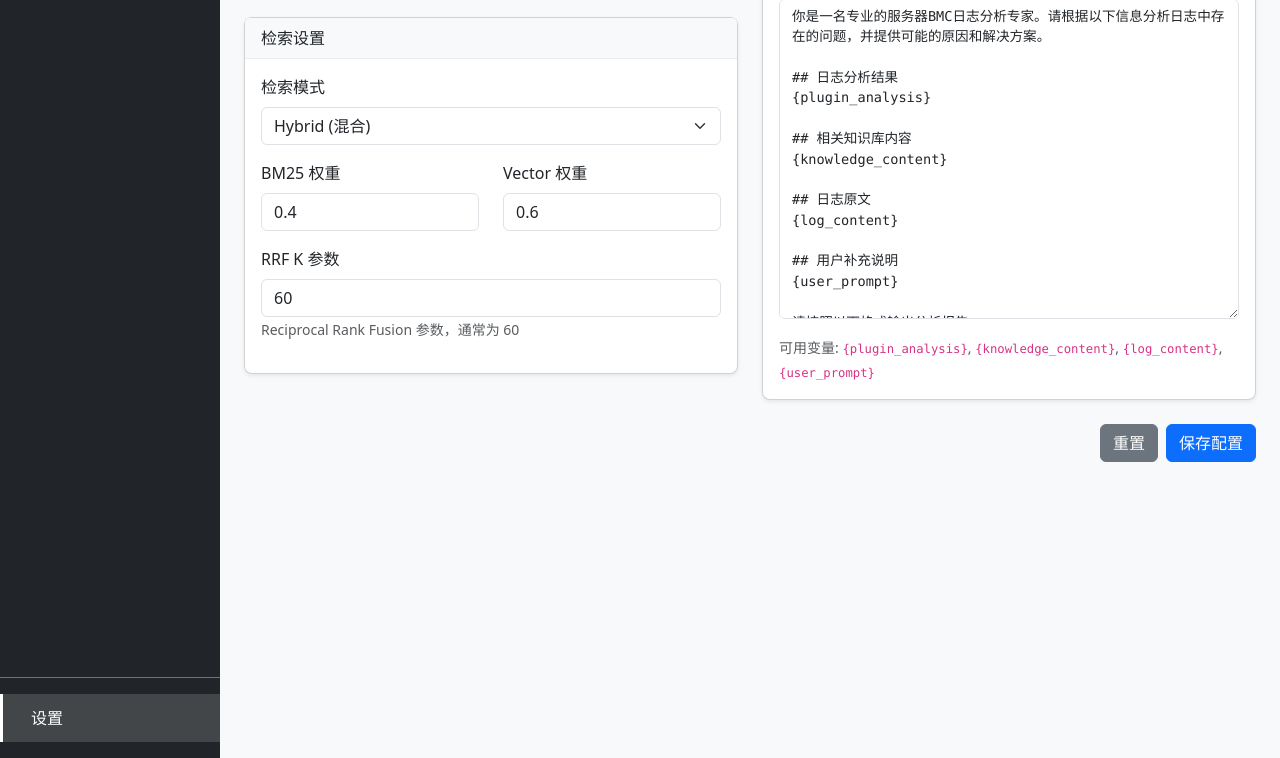
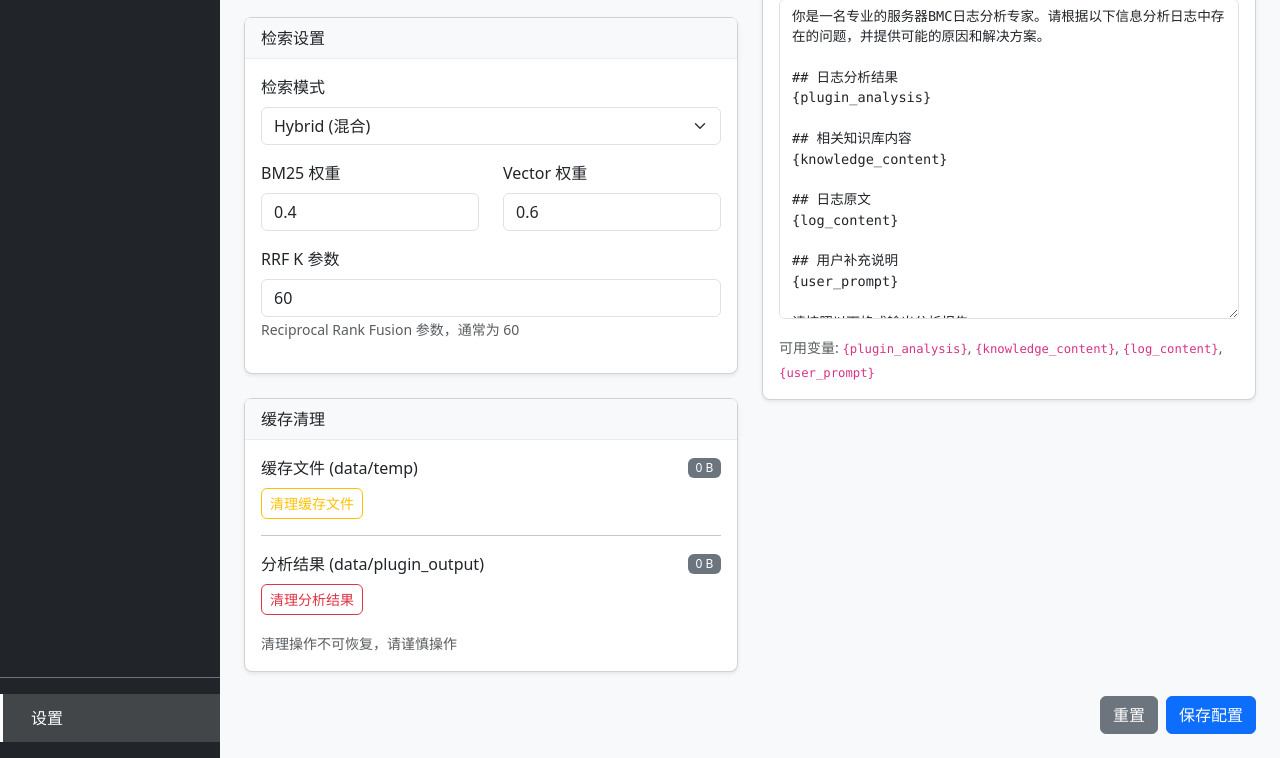
Before and after one commit to Jicoh/AI_logAnalyzer, a Flask app: page /settings in a window 1280 px wide. Shown: the part 712-1470 px from the top of the page. Run offline with Flask 3, Linux system fonts and the light colour scheme; some libraries are stand-ins or nearby versions.

Commit message:
新增清理缓存功能

```diff
--- a/src/web/routes/__init__.py
+++ b/src/web/routes/__init__.py
@@ -11,9 +11,11 @@ def register_routes(app):
     from src.web.routes.analyze_api import analyze_bp
     from src.web.routes.history_api import history_bp
     from src.web.routes.log_metadata_api import log_metadata_bp
+    from src.web.routes.cache_api import cache_bp
 
     app.register_blueprint(main_bp)
     app.register_blueprint(kb_bp)
     app.register_blueprint(analyze_bp)
     app.register_blueprint(history_bp)
     app.register_blueprint(log_metadata_bp)
+    app.register_blueprint(cache_bp)
--- /dev/null
+++ b/src/web/routes/cache_api.py
@@ -0,0 +1,129 @@
+"""
+缓存清理 API 路由。
+"""
+
+import os
+import shutil
+from flask import Blueprint, jsonify
+
+cache_bp = Blueprint('cache_api', __name__)
+
+
+def get_root_dir():
+    """获取项目根目录。"""
+    return os.path.dirname(os.path.dirname(os.path.dirname(os.path.dirname(os.path.abspath(__file__)))))
+
+
+def get_temp_dir():
+    """获取临时文件目录。"""
+    return os.path.join(get_root_dir(), 'data', 'temp')
+
+
+def get_plugin_output_dir():
+    """获取插件输出目录。"""
+    return os.path.join(get_root_dir(), 'data', 'plugin_output')
+
+
+def get_dir_size(path):
+    """计算目录大小（字节）。"""
+    if not os.path.exists(path):
+        return 0
+    total = 0
+    try:
+        for entry in os.scandir(path):
+            if entry.is_file():
+                total += entry.stat().st_size
+            elif entry.is_dir():
+                total += get_dir_size(entry.path)
+    except OSError:
+        pass
+    return total
+
+
+def format_size(size_bytes):
+    """格式化大小显示。"""
+    if size_bytes < 1024:
+        return f"{size_bytes} B"
+    elif size_bytes < 1024 * 1024:
+        return f"{size_bytes / 1024:.2f} KB"
+    elif size_bytes < 1024 * 1024 * 1024:
+        return f"{size_bytes / (1024 * 1024):.2f} MB"
+    else:
+        return f"{size_bytes / (1024 * 1024 * 1024):.2f} GB"
+
+
+def clear_dir_contents(path):
+    """清空目录内容但保留目录本身。"""
+    if not os.path.exists(path):
+        return
+    for entry in os.scandir(path):
+        try:
+            if entry.is_dir():
+                shutil.rmtree(entry.path)
+            else:
+                os.remove(entry.path)
+        except OSError:
+            pass
+
+
+@cache_bp.route('/api/cache/stats', methods=['GET'])
+def get_cache_stats():
+    """获取缓存目录大小统计。"""
+    try:
+        temp_dir = get_temp_dir()
+        plugin_output_dir = get_plugin_output_dir()
+
+        temp_size = get_dir_size(temp_dir)
+        plugin_output_size = get_dir_size(plugin_output_dir)
+
+        return jsonify({
+            'success': True,
+            'data': {
+                'temp': {
+                    'path': temp_dir,
+                    'size_bytes': temp_size,
+                    'size_formatted': format_size(temp_size)
+                },
+                'plugin_output': {
+                    'path': plugin_output_dir,
+                    'size_bytes': plugin_output_size,
+                    'size_formatted': format_size(plugin_output_size)
+                },
+                'total': {
+                    'size_bytes': temp_size + plugin_output_size,
+                    'size_formatted': format_size(temp_size + plugin_output_size)
+                }
+            }
+        })
+    except Exception as e:
+        return jsonify({'success': False, 'error': str(e)}), 500
+
+
+@cache_bp.route('/api/cache/clear-results', methods=['POST'])
+def clear_results():
+    """清理分析结果目录。"""
+    try:
+        plugin_output_dir = get_plugin_output_dir()
+        clear_dir_contents(plugin_output_dir)
+
+        return jsonify({
+            'success': True,
+            'message': '分析结果已清理'
+        })
+    except Exception as e:
+        return jsonify({'success': False, 'error': str(e)}), 500
+
+
+@cache_bp.route('/api/cache/clear-temp', methods=['POST'])
+def clear_temp():
+    """清理临时文件目录。"""
+    try:
+        temp_dir = get_temp_dir()
+        clear_dir_contents(temp_dir)
+
+        return jsonify({
+            'success': True,
+            'message': '缓存文件已清理'
+        })
+    except Exception as e:
+        return jsonify({'success': False, 'error': str(e)}), 500
--- a/src/web/templates/settings.html
+++ b/src/web/templates/settings.html
@@ -104,6 +104,38 @@
                             <small class="text-muted">Reciprocal Rank Fusion 参数，通常为 60</small>
                         </div>
                     </div>
+                </div>
+            </div>
+
+            <!-- Cache Cleanup -->
+            <div class="card mb-4">
+                <div class="card-header">
+                    <i class="bi bi-trash"></i> 缓存清理
+                </div>
+                <div class="card-body">
+                    <div class="mb-3">
+                        <div class="d-flex justify-content-between align-items-center mb-2">
+                            <span><i class="bi bi-folder2-open"></i> 缓存文件 (data/temp)</span>
+                            <span class="badge bg-secondary" x-text="cacheStats.temp?.size_formatted || '计算中...'"></span>
+                        </div>
+                        <button class="btn btn-outline-warning btn-sm" @click="clearTemp()">
+                            <i class="bi bi-trash3"></i> 清理缓存文件
+                        </button>
+                    </div>
+                    <hr>
+                    <div class="mb-3">
+                        <div class="d-flex justify-content-between align-items-center mb-2">
+                            <span><i class="bi bi-folder"></i> 分析结果 (data/plugin_output)</span>
+                            <span class="badge bg-secondary" x-text="cacheStats.plugin_output?.size_formatted || '计算中...'"></span>
+                        </div>
+                        <button class="btn btn-outline-danger btn-sm" @click="clearResults()">
+                            <i class="bi bi-trash3"></i> 清理分析结果
+                        </button>
+                    </div>
+                    <small class="text-muted">
+                        <i class="bi bi-info-circle"></i>
+                        清理操作不可恢复，请谨慎操作
+                    </small>
                 </div>
             </div>
         </div>
@@ -257,6 +289,7 @@ function settingsApp() {
         },
         defaultPrompt: '',
         saving: false,
+        cacheStats: {},
         toast: {
             show: false,
             type: 'success',
@@ -267,6 +300,7 @@ function settingsApp() {
         init() {
             this.loadConfig();
             this.loadPrompt();
+            this.loadCacheStats();
         },
 
         async loadConfig() {
@@ -410,6 +444,58 @@ function settingsApp() {
             setTimeout(() => {
                 this.toast.show = false;
             }, 3000);
+        },
+
+        async loadCacheStats() {
+            try {
+                const response = await fetch('/api/cache/stats');
+                const data = await response.json();
+                if (data.success) {
+                    this.cacheStats = data.data;
+                }
+            } catch (error) {
+                console.error('Failed to load cache stats:', error);
+            }
+        },
+
+        async clearTemp() {
+            if (confirm('确定要清理缓存文件吗？此操作不可恢复！')) {
+                try {
+                    const response = await fetch('/api/cache/clear-temp', {
+                        method: 'POST'
+                    });
+                    const data = await response.json();
+                    if (data.success) {
+                        this.showToast('success', '清理成功', data.message);
+                        this.loadCacheStats();
+                    } else {
+                        this.showToast('error', '清理失败', data.error || '未知错误');
+                    }
+                } catch (error) {
+                    console.error('Failed to clear temp:', error);
+                    this.showToast('error', '清理失败', error.message);
+                }
+            }
+        },
+
+        async clearResults() {
+            if (confirm('确定要清理分析结果吗？此操作不可恢复！')) {
+                try {
+                    const response = await fetch('/api/cache/clear-results', {
+                        method: 'POST'
+                    });
+                    const data = await response.json();
+                    if (data.success) {
+                        this.showToast('success', '清理成功', data.message);
+                        this.loadCacheStats();
+                    } else {
+                        this.showToast('error', '清理失败', data.error || '未知错误');
+                    }
+                } catch (error) {
+                    console.error('Failed to clear results:', error);
+                    this.showToast('error', '清理失败', error.message);
+                }
+            }
         }
     };
 }
```
